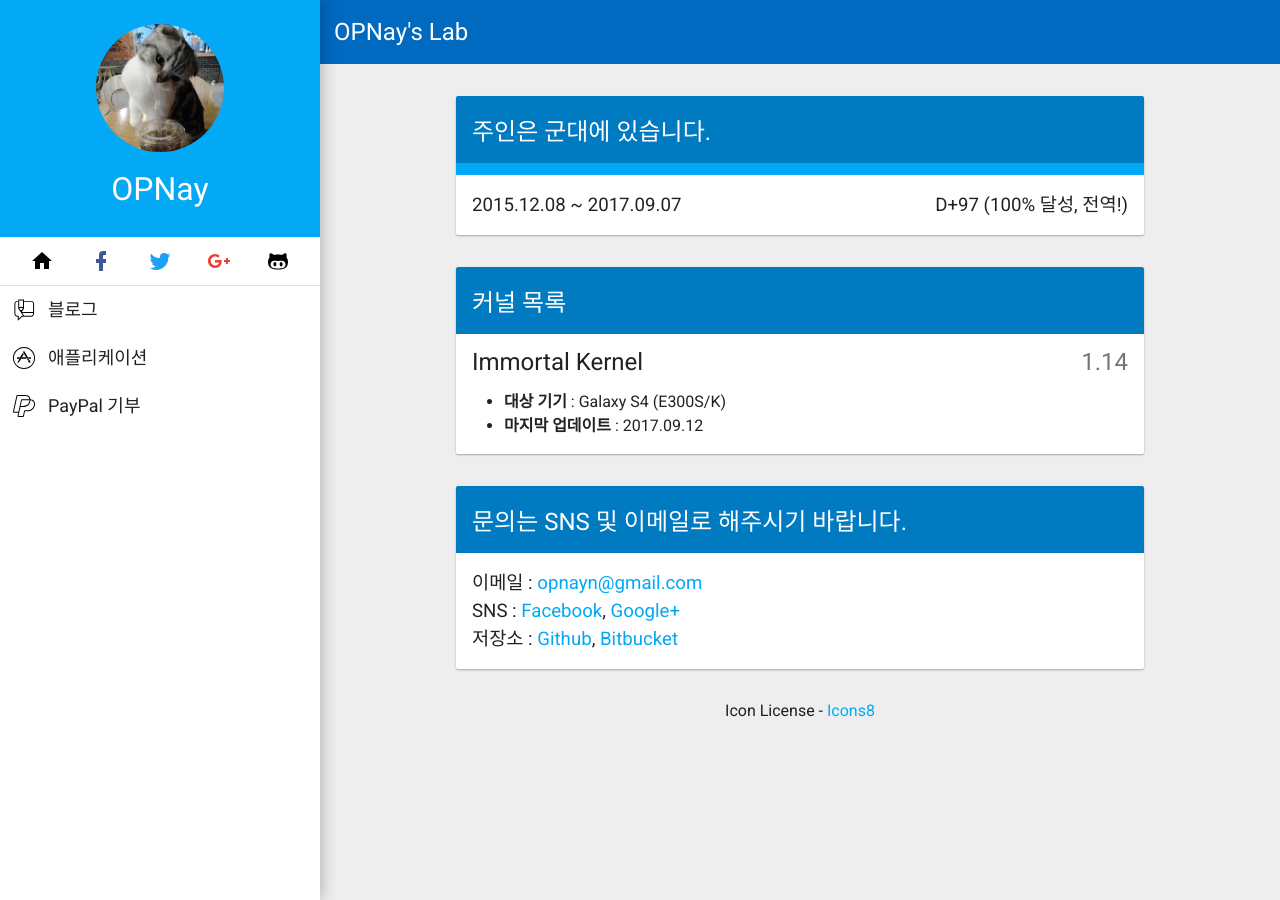
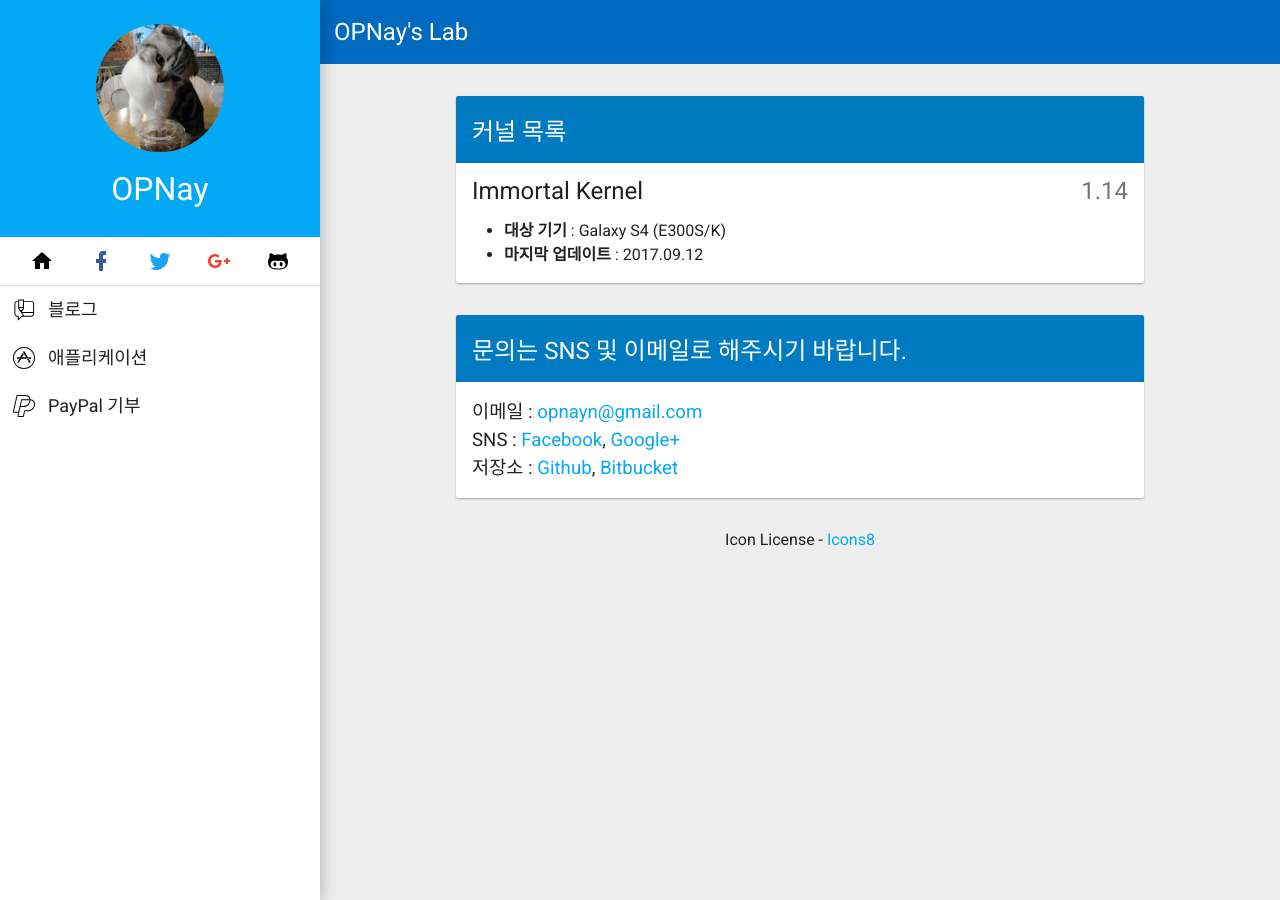
Before and after one commit to opnay/opnay.github.io, a Jekyll site: the page built from index.html, in a window 1280 px wide. Built offline with Jekyll 4.4.1, drawn with Linux system fonts in a browser that asks for light colours.

Commit message:
index: Remove dday

```diff
--- a/index.html
+++ b/index.html
@@ -11,27 +11,6 @@ theme:
         light: "#67daff"
         dark: "#007ac1"
 ---
-<section class="section dday">
-	<div class="card">
-		<header class="bg-s-d ft-white">주인은 군대에 있습니다.</header>
-		<article>
-			<div class="progress">
-				<div class="progress-bar bg-s"></div>
-			</div>
-			<div class="info">
-				<p>2015.12.08 ~ 2017.09.07<span class="dday-text right"></span></p>
-			</div>
-		</article>
-		<script type="text/javascript" defer src="/js/dday.js"></script>
-	</div>
-	<style>
-.dday .progress {width:100%; height:12px;}
-.dday .progress .progress-bar {width:0%; height:100%; transition:width 500ms ease-in;}
-.dday .info {padding:16px; line-height:1.75; font-size:14pt;}
-
-.dday .progress {background:#EEE;}
-	</style>
-</section>
 <section class="section kernel">
 	<div class="card">
 		<header class="bg-s-d ft-white">커널 목록</header>
--- a/js/dday.js
+++ /dev/null
@@ -1,12 +0,0 @@
-(function ($) {
-	var today = new Date(), //오늘 날짜
-		sday = new Date('Dec 8, 2015'), //입대일
-		dday = new Date('Sep 7, 2017'), //전역일
-		ytime = 24 * 60 * 60 * 1000, // 1년을 ms로 변환
-		r_dday = Math.ceil((dday.getTime() - today.getTime()) / ytime), // 남은 기간
-		a_dday = Math.ceil((dday.getTime() - sday.getTime()) / ytime), // 총 복무일
-		per = Math.round(((a_dday - r_dday) / a_dday) * 10000)/100; // 퍼센트
-
-	$('.dday .progress-bar').css('width', per >= 100 ? '100%' : per + '%');
-	$('.dday .dday-text').text('D' + ((r_dday <= 0) ? '+' : '') + (-r_dday) + ' (' + (per >= 100 ? '100% 달성, 전역!' : per + '%') + ')');
-}(jQuery));
```
